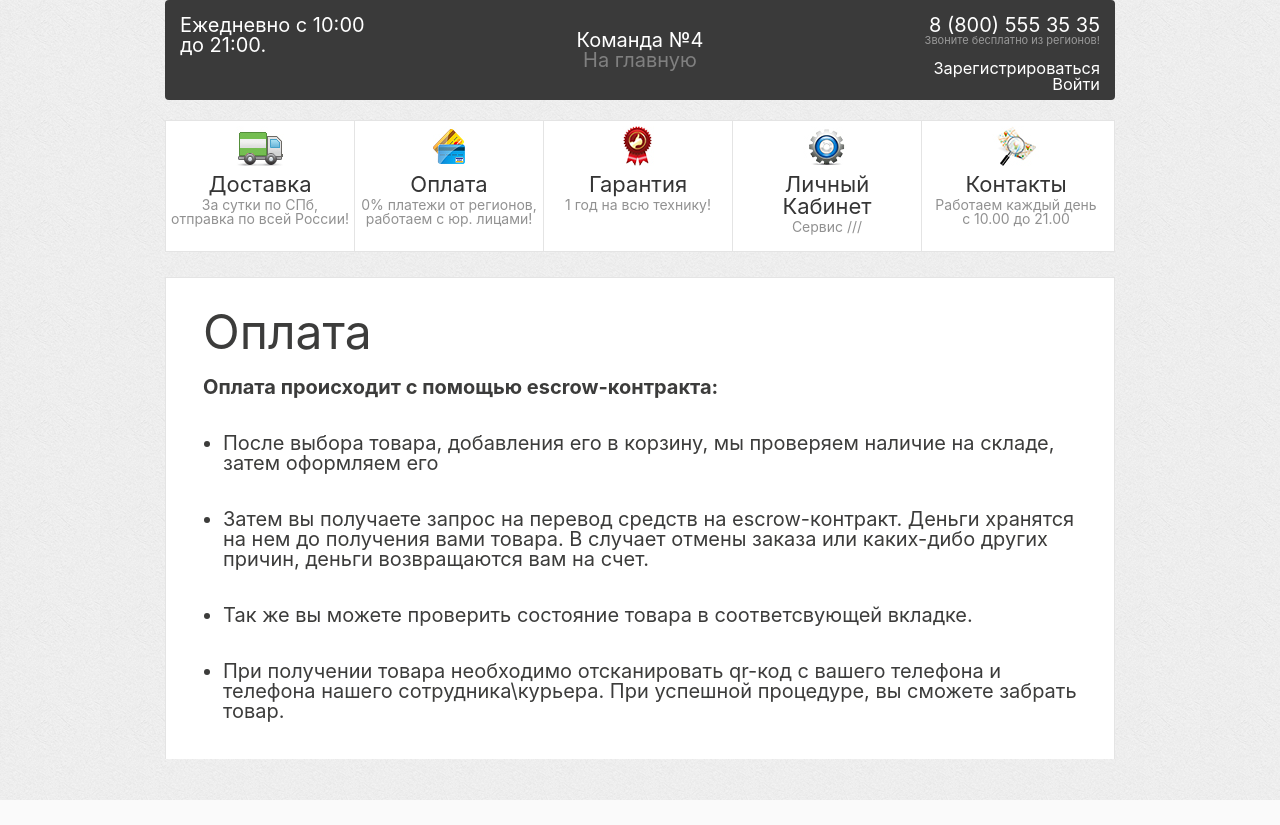
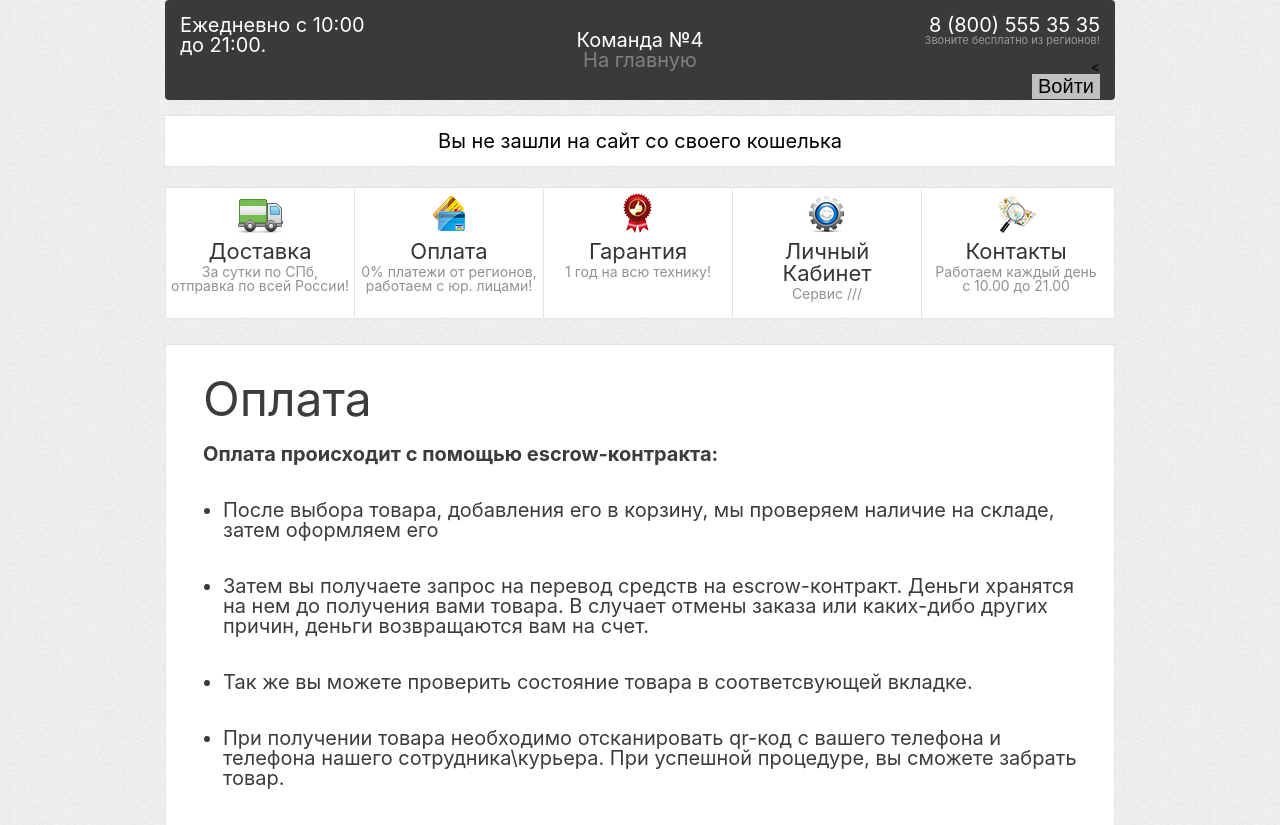
Before and after one commit to AA122AA/Escrow_site, a Django app: template DjangoFiles/Shop/templates/Shop/oplata.html in a window 1280 px wide. Shown: the top 825 px of the page. Before the commit the page ends 800 px from the top, so only its background shows below. Run offline with Django 3.2, Linux system fonts and the light colour scheme; the template is opened without the code that fills it, so the values that code supplies are empty; parts of the project's set-up code (start-up, migrations or seed data) failed here and were passed over.

Commit message:
Update oplata.html

```diff
--- a/DjangoFiles/Shop/templates/Shop/oplata.html
+++ b/DjangoFiles/Shop/templates/Shop/oplata.html
@@ -30,16 +30,17 @@
 				<p>Звоните бесплатно из регионов!</p>
 			</span>
 			<br>
-			<div class="guest_login">
-				<h3><a href={% url 'registr' %}>Зарегистрироваться</a></h3>
-				<h3><a href={% url 'login' %}>Войти</a></h3>
-			</div>
-			<div class="user_login">
-				<h3><a href="">Выйти</a></h3>
+			<<div class="guest_login">
+				<h3><button id="login_but">Войти</button></h3>
 			</div>
 		</div>
 	</div>
 </div>
+
+<div class="account_info">
+	<p class="address_account">Вы не зашли на сайт со своего кошелька</p>
+</div>
+
 
 <header class="header">
 	<div class="clear"></div>
```
